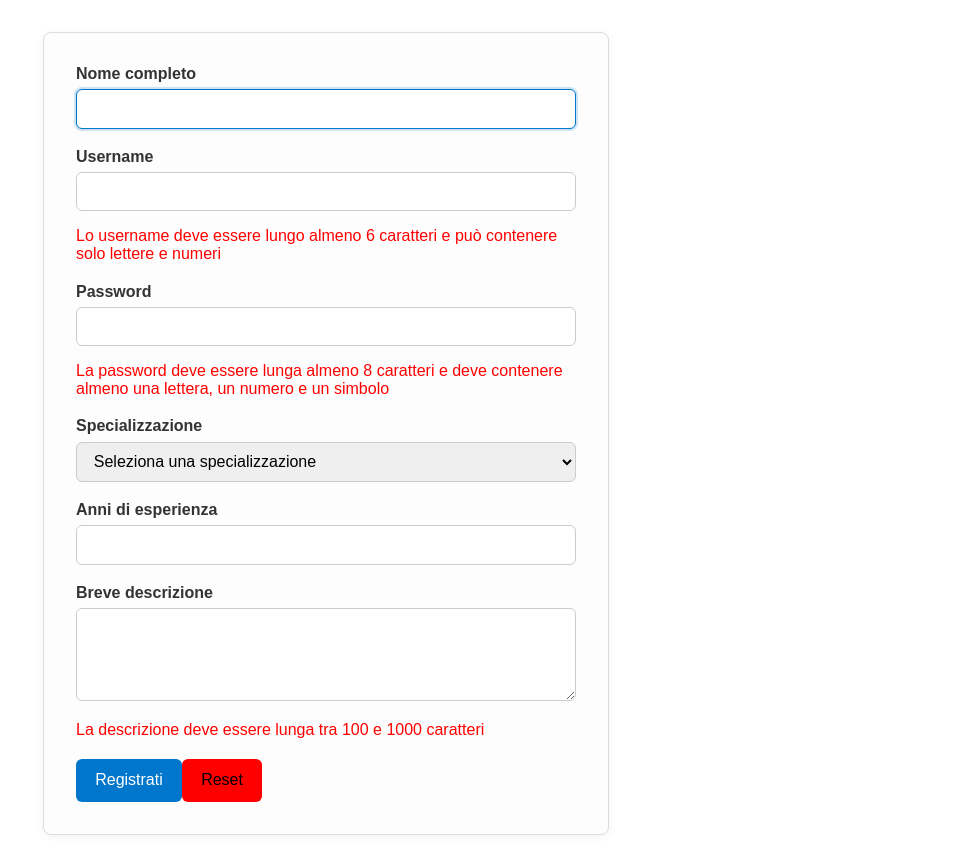
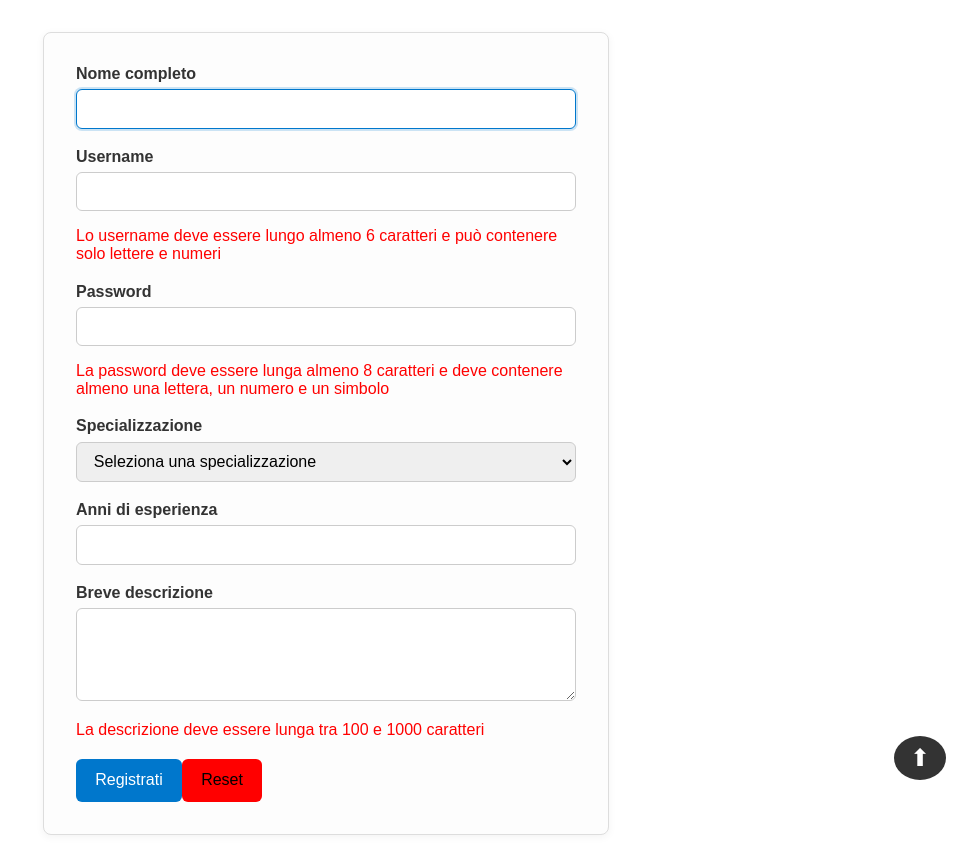
Before and after one commit to andreapanico12/ex-react-useref-signup, a React (Vite) app: page / in a window 1280 px wide. Shown: the whole page, without its empty margins (314-1280 px from the left). Built offline with nearby package versions, Linux system fonts and the light colour scheme.

Commit message:
add scroll-to-top button to RegistrationForm; implement smooth scrolling functionality

```diff
--- a/src/components/RegistrationForm.jsx
+++ b/src/components/RegistrationForm.jsx
@@ -15,6 +15,7 @@ function RegistrationForm() {
   const fullNameRef = useRef();
   const specializationRef = useRef();
   const experienceRef = useRef();
+  const formRef = useRef();
 
   useEffect(() => {
     fullNameRef.current.focus();
@@ -86,7 +87,7 @@ function RegistrationForm() {
 
 
   return (
-    <form onSubmit={handleSubmit}>
+    <form ref= {formRef} onSubmit={handleSubmit}>
       <div>
         <label htmlFor="fullName">Nome completo</label>
         <input type="text" id="fullName" name="fullName" ref={fullNameRef} />
@@ -127,6 +128,13 @@ function RegistrationForm() {
 
       <button type="submit">Registrati</button>
       <button type="reset" onClick={handleReset}>Reset</button>
+      <button
+  className="scroll-to-top"
+  type="button"
+  onClick={() => formRef.current.scrollIntoView({ behavior: 'smooth' })}
+>
+  ⬆
+</button>
     </form>
   )
 }
--- a/src/index.css
+++ b/src/index.css
@@ -68,3 +68,16 @@ button[type="reset"] {
 button[type="reset"]:hover {
   background-color: rebeccapurple;
 }
+
+.scroll-to-top {
+  position: fixed;
+  bottom: 20px;
+  right: 20px;
+  font-size: 1.5rem;
+  padding: 0.5rem 1rem;
+  border-radius: 50%;
+  border: none;
+  background-color: #333;
+  color: white;
+  cursor: pointer;
+}
```
